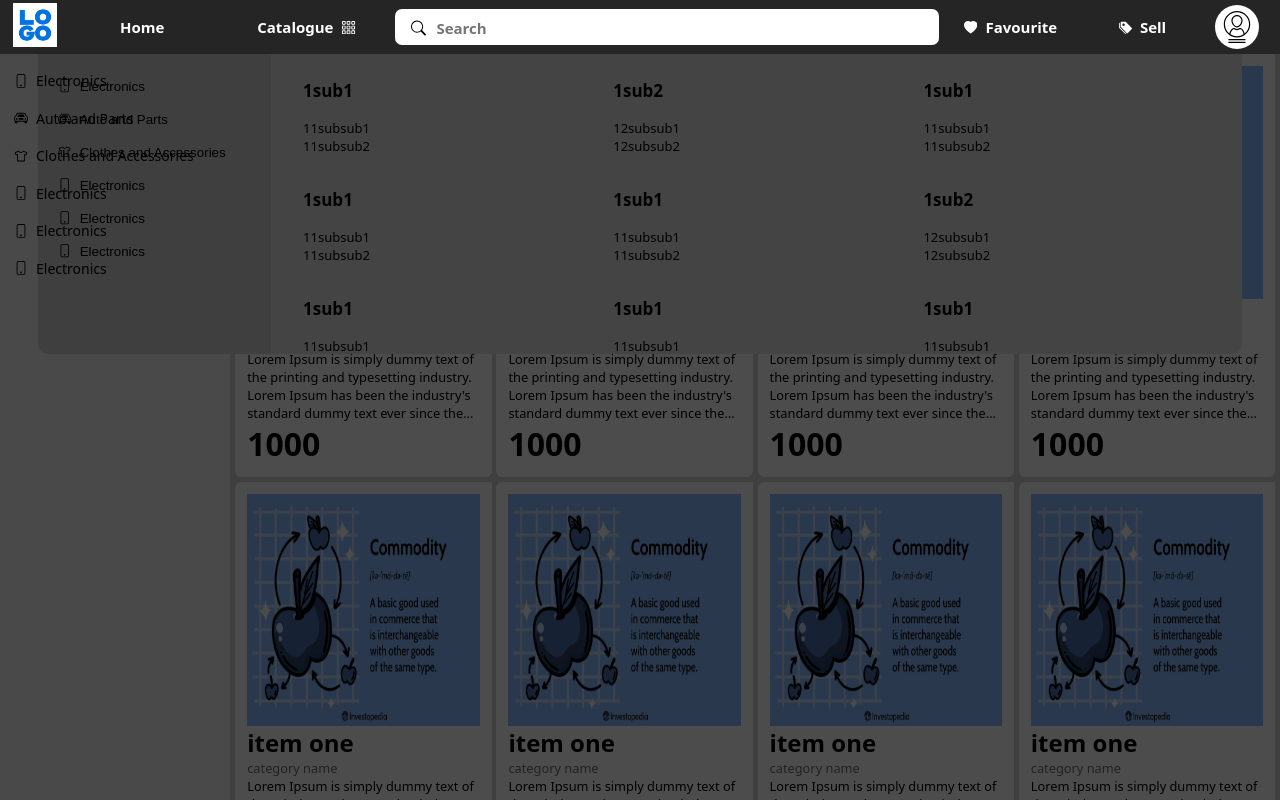
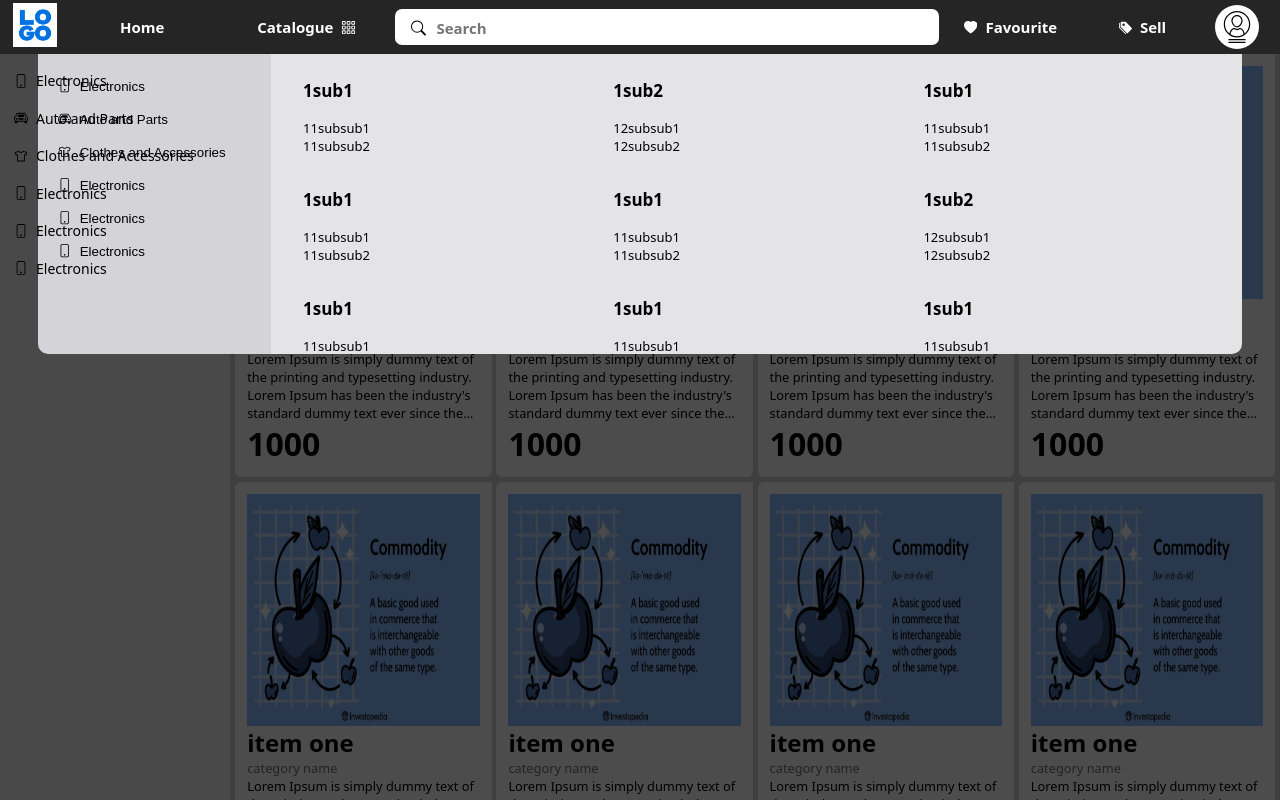
Before and after one commit to IT-Cluster-MGMN/Front-end, a React (Vite) app: page / in a window 1280 px wide. Both pictures are taken after a click on the button "Catalogue". Shown: the top 800 px of the page. Built offline with nearby package versions, Linux system fonts and the light colour scheme.

Commit message:
changed-zindex

```diff
--- a/src/components/CategoriesMenu.jsx
+++ b/src/components/CategoriesMenu.jsx
@@ -17,7 +17,7 @@ const CategoriesMenu = () => {
 
     return(
         <>
-            <div className="flex flex-row absolute justify-self-center left-[3%] w-[94%] max-h-[300px]">
+            <div className="flex flex-row absolute justify-self-center left-[3%] z-10 w-[94%] max-h-[300px]">
                 {/* Basic categories */}
                 <div className="flex flex-col items-start w-[25%] bg-zinc-300 rounded-bl-[10px] py-4 overflow-y-auto">
                     {categories.map(value => (
--- a/src/components/ProfileDropdown.jsx
+++ b/src/components/ProfileDropdown.jsx
@@ -5,7 +5,7 @@ const ProfileDropdown = () => {
 
     return(
         <>
-            <div className="absolute right-0 self-start w-fit">
+            <div className="absolute right-0 z-10 self-start w-fit">
                 <div className="flex flex-col">
                         <div className="flex items-center justify-center px-10 py-2 bg-zinc-700">
                             <p className={DROPDOWN_TEXT}>Profile</p>
```
